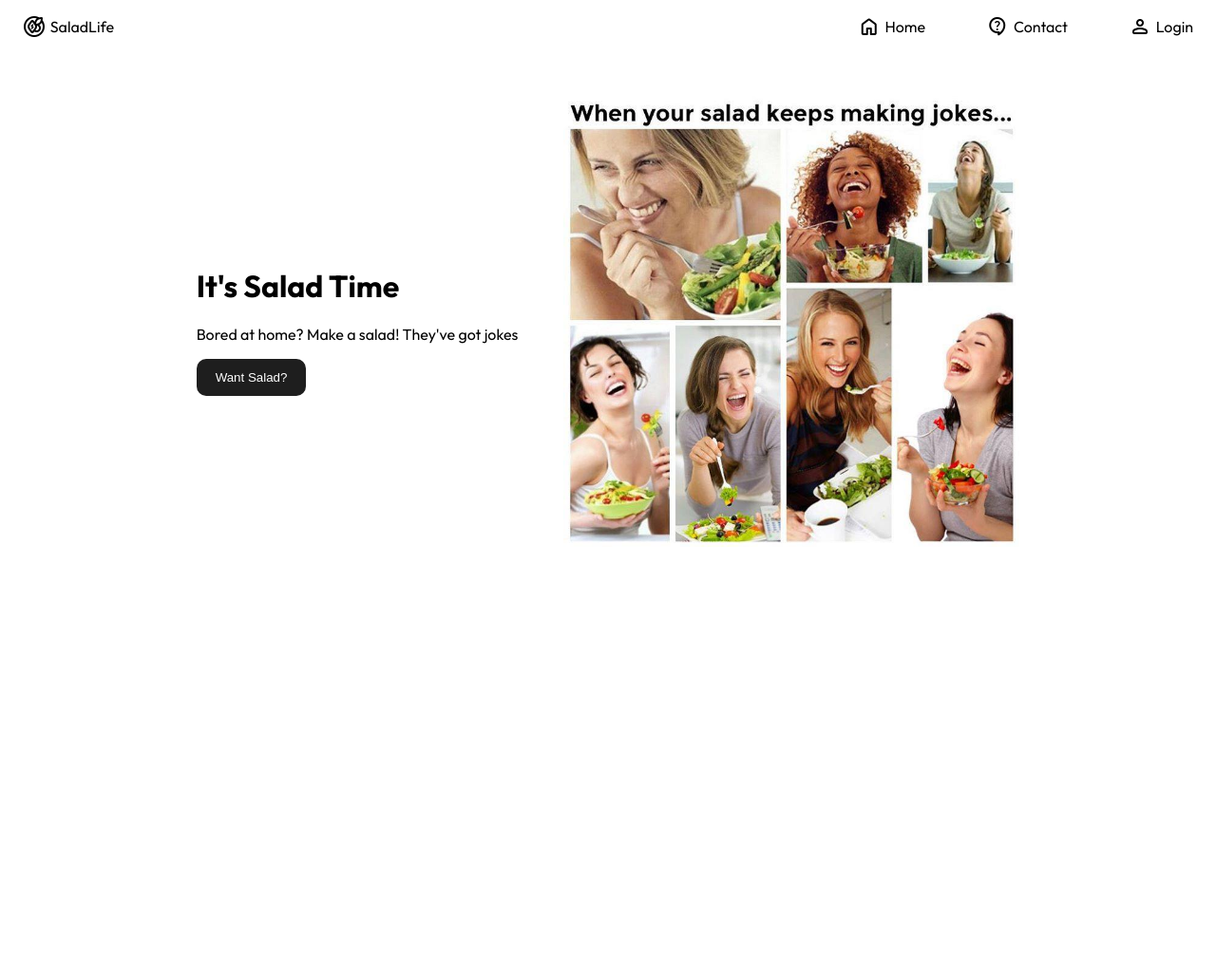
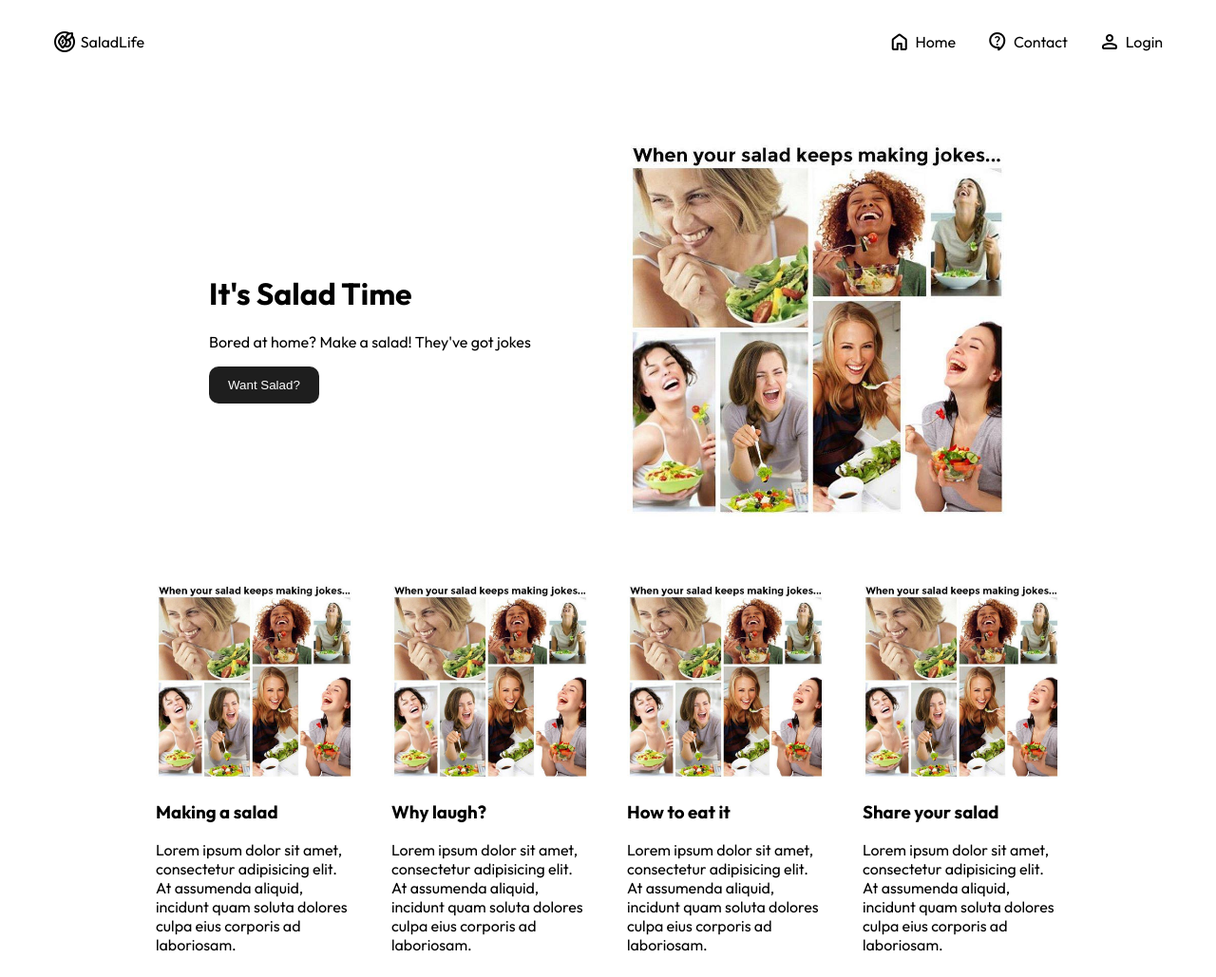
Before and after one commit to pasfroeh/practice, a plain HTML site: page C5/page_04.html in a window 1280 px wide. Shown: the whole page at 95% size. Before the commit the page ends 800 px from the top, so only its background shows below. Drawn offline with nearby package versions, Linux system fonts and the light colour scheme.

Commit message:
Home page add 8.4 practice

```diff
--- /dev/null
+++ b/6/practice.6.1.css
@@ -0,0 +1,20 @@
+body {
+  font-family: "Outfit", sans-serif;
+  font-optical-sizing: auto;
+  font-weight: <weight>;
+  font-style: normal;
+}
+.nav-bar {
+    padding: 1rem 4rem;
+    display: flex;
+    flex-wrap: wrap;
+    justify-content: space-between;
+    background-color: antiquewhite;
+}
+.nav-buttons {
+    display: flex;
+    gap: 2rem;
+}
+.nav-icons {
+    display: flex;
+}
--- a/C5/page_04.css
+++ b/C5/page_04.css
@@ -8,7 +8,9 @@ body {
   font-style: normal;
 }
 .header {
+    padding: 1rem 2rem;
     display: flex;
+    flex-wrap: wrap;
     justify-content: space-between;
 }
 .nav-link {
@@ -20,22 +22,39 @@ body {
     gap: 0.3rem;
     white-space: nowrap;
 }
+.header-left {
+    display: flex;
+    align-items: center;
+}
 .header-right {
     display: flex;
-    gap: 2rem;
 }
 .content {
-    display: flex;
+    /*display: flex;
+    flex-direction: column;
     justify-content: center;
-    margin: 48px 0;
+    align-items: center;
+    gap: 2rem;*/
+    max-width: 65rem;
+    margin: 0 auto;
+    padding: 0 2rem;
 }
 .hero {
+    margin-top: 4rem;
+    margin-bottom: 4rem;
     display: flex;
-    gap: 48px;
+    flex-wrap: wrap;
+    justify-content: center;
+    /*justify-content: space-between;*/
+    gap: 2.5rem;
 }
 .hero-left {
     display: flex;
     align-items: center;
+    width: 25rem;
+}
+.hero-right {
+    width: 25rem;
 }
 .button {
     background: #1e1e1e;
@@ -43,7 +62,30 @@ body {
     border-radius: 10px;
     padding: 12px 20px;
     border: none;
+    cursor: pointer;
 }
 .women-salad {
-    max-width: 30rem;
+    max-width: 100%;
+    border-radius: 0.3rem;
 }
+.columns {
+    display: flex;
+    flex-wrap: wrap;
+    justify-content: center;
+    gap: 2.5rem;
+}
+.column {
+    max-width: 13rem;
+    flex-grow: 1;
+}
+.column-image {
+    width: 100%;
+    object-fit: contain;
+    border-radius: 0.3rem;
+}
+
+@media (max-width: 500px) {
+  .button {
+    width: 100%;
+  }
+}
--- a/C5/page_04.html
+++ b/C5/page_04.html
@@ -8,6 +8,7 @@
     <link rel="preconnect" href="https://fonts.googleapis.com">
     <link rel="preconnect" href="https://fonts.gstatic.com" crossorigin>
     <link href="https://fonts.googleapis.com/css2?family=Montserrat:ital,wght@0,100..900;1,100..900&family=Outfit:wght@100..900&family=Ubuntu:ital,wght@0,300;0,400;0,500;0,700;1,300;1,400;1,500;1,700&display=swap" rel="stylesheet">
+    <meta name="viewport" content="width=device-width, initial-scale=1">
   </head>
   <body>
     <div class="header">
@@ -47,6 +48,28 @@
                 <img src="women_laughing_at_salad.jpg" alt="Image of women laughing at salads with text When your salad keeps making jokes..." class="women-salad"></img>
             </div>
         </div>
+        <div class="columns">
+            <div class="column">
+                <img src="women_laughing_at_salad.jpg" alt="Image of ..." class="column-image"></img>
+                <h3>Making a salad</h2>
+                <p>Lorem ipsum dolor sit amet, consectetur adipisicing elit. At assumenda aliquid, incidunt quam soluta dolores culpa eius corporis ad laboriosam.</p>
+            </div>
+            <div class="column">
+                <img src="women_laughing_at_salad.jpg" alt="Image of ..." class="column-image"></img>
+                <h3>Why laugh?</h2>
+                <p>Lorem ipsum dolor sit amet, consectetur adipisicing elit. At assumenda aliquid, incidunt quam soluta dolores culpa eius corporis ad laboriosam.</p>
+            </div>
+            <div class="column">
+                <img src="women_laughing_at_salad.jpg" alt="Image of ..." class="column-image"></img>
+                <h3>How to eat it</h2>
+                <p>Lorem ipsum dolor sit amet, consectetur adipisicing elit. At assumenda aliquid, incidunt quam soluta dolores culpa eius corporis ad laboriosam.</p>
+            </div>
+            <div class="column">
+                <img src="women_laughing_at_salad.jpg" alt="Image of ..." class="column-image"></img>
+                <h3>Share your salad</h2>
+                <p>Lorem ipsum dolor sit amet, consectetur adipisicing elit. At assumenda aliquid, incidunt quam soluta dolores culpa eius corporis ad laboriosam.</p>
+            </div>
+        </div>
     </div>
   </body>
 </html>
```
Also changed, not shown: 6/practice.6.1.html (added, +41 -0 lines), 8A/project_age.html (added, +13 -0 lines), 8A/project_age.js (added, +36 -0 lines), homepage.html (renamed from index.html, +3 -2 lines), js2/index.html (added, +12 -0 lines), js2/js2script.js (added, +70 -0 lines), homepage.css (renamed from index.css).
